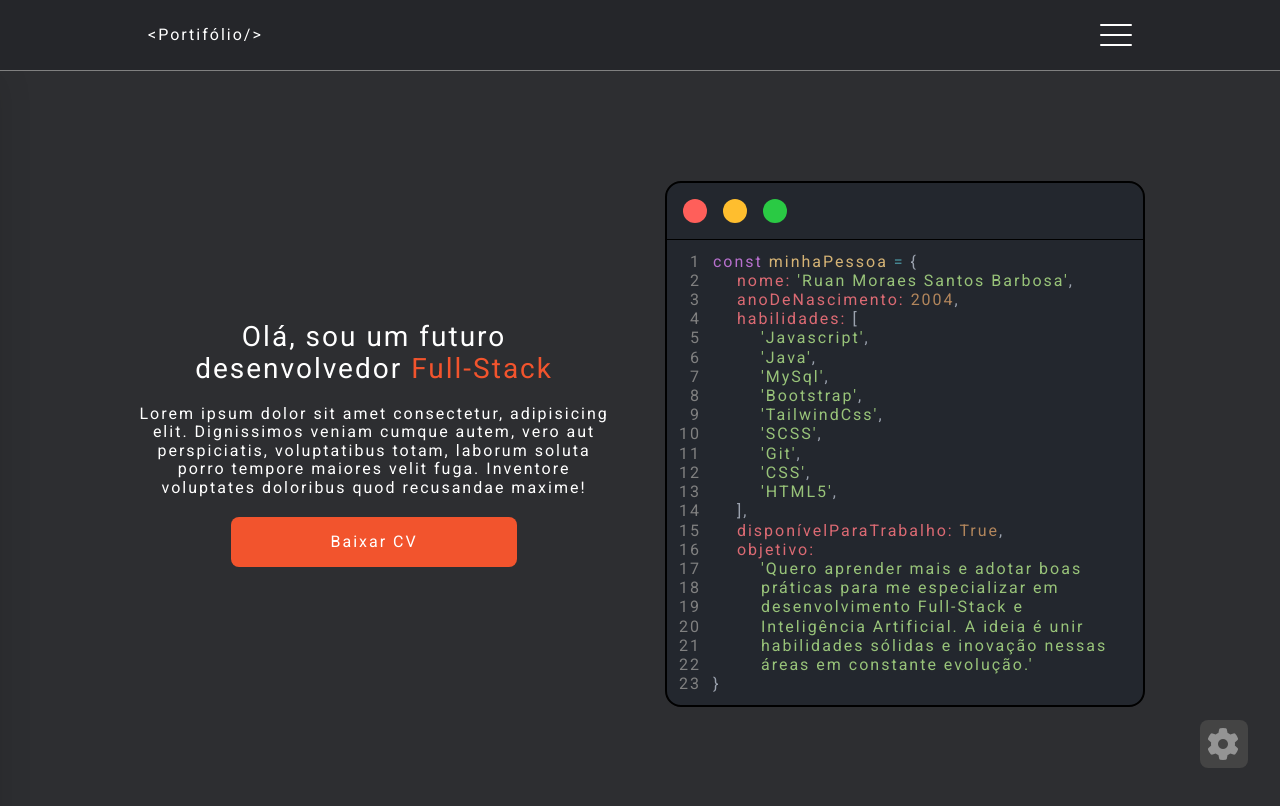
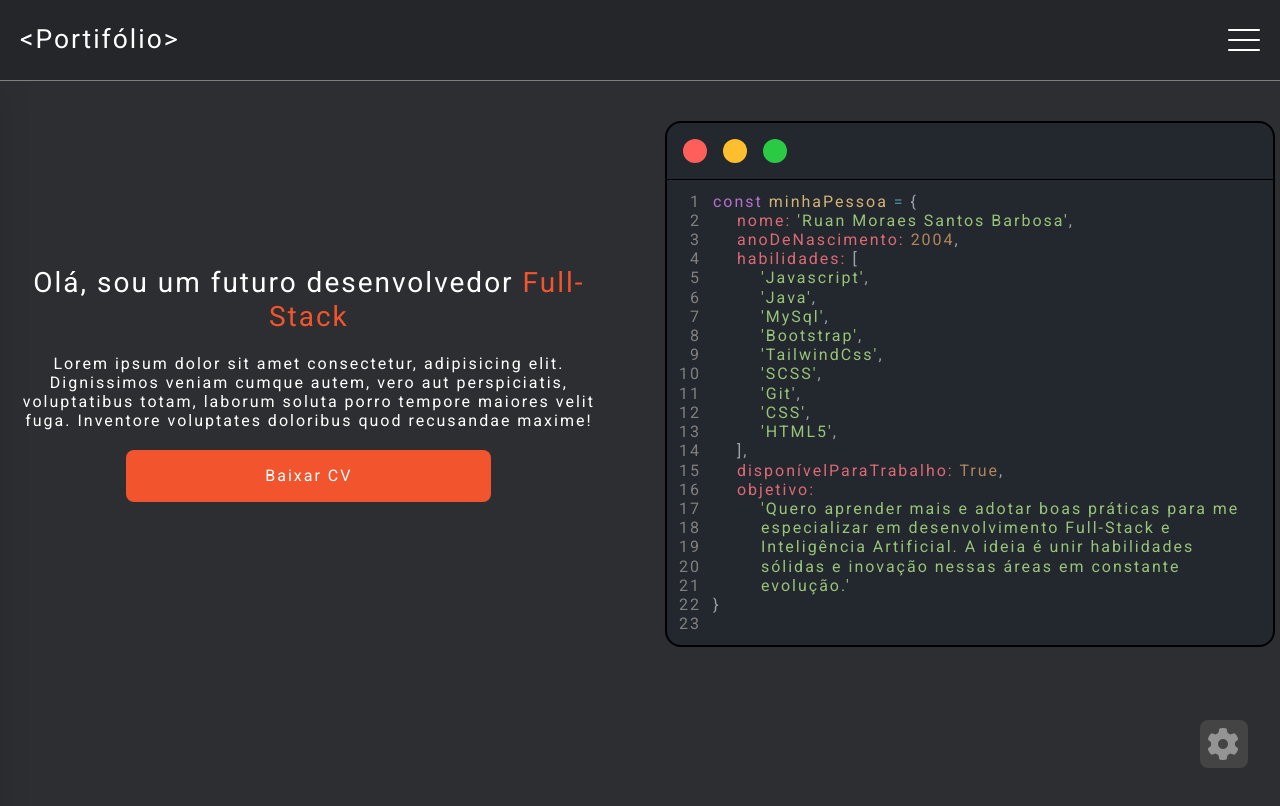
Before and after one commit to Ruan-Moraes/Portifolio-V1, a website: page index.html in a window 1280 px wide. Shown: the top 806 px of the page. Drawn offline with nearby package versions, Linux system fonts and the light colour scheme.

Commit message:
update 03/02/2024

```diff
--- a/index.html
+++ b/index.html
@@ -22,7 +22,7 @@
       <nav class="header__container">
         <div class="header__title">
           <h1>
-            <a href="#">&#60;Portifólio/&#62;</a>
+            <a href="#">&#60;Portifólio&#62;</a>
           </h1>
         </div>
         <div class="header__menu">
--- a/scss/1-base/_reset.scss
+++ b/scss/1-base/_reset.scss
@@ -107,7 +107,7 @@ video {
 
 body {
   padding: 0 0 200rem;
-  line-height: 1;
+  line-height: 1.2;
   background-color: variables.$primary-color;
 }
 
@@ -127,10 +127,12 @@ ol,
 ul {
   list-style: none;
 }
+
 blockquote,
 q {
   quotes: none;
 }
+
 blockquote:before,
 blockquote:after,
 q:before,
@@ -138,6 +140,7 @@ q:after {
   content: '';
   content: none;
 }
+
 table {
   border-collapse: collapse;
   border-spacing: 0;
--- a/scss/1-base/_variables.scss
+++ b/scss/1-base/_variables.scss
@@ -4,8 +4,10 @@ $xl: 80rem;
 $lg: 64rem;
 $md: 48rem;
 $sm: 40rem;
+$min-desktop: 31.25rem;
+$mbl: 26.5625rem;
+$mbm: 23.4375rem;
 $mbs: 20rem;
-$mbm: 23.4375rem;
 
 // Colors
 $white: #fff;
--- a/scss/2-layouts/header/_header.scss
+++ b/scss/2-layouts/header/_header.scss
@@ -24,14 +24,15 @@
     -ms-flex-align: center;
     align-items: center;
     @extend %container;
-    @include mixins.xl {
+    @include mixins.xl2 {
       padding: 1.5rem 0;
       -ms-flex-pack: distribute;
       justify-content: space-around;
     }
 
     #{$header}__title {
-      @include mixins.xl {
+      font-size: 1.5rem;
+      @include mixins.md {
         padding: 0;
         font-size: 1.65rem;
       }
@@ -56,31 +57,20 @@
       flex-direction: column;
       gap: 0.5rem;
       cursor: pointer;
-      @include mixins.xl {
+      @include mixins.xl2 {
         display: none;
-      }
-      &:active {
-        .header__lineOne,
-        .header__lineTwo,
-        .header__lineThree {
-          background-color: variables.$color-link;
-        }
       }
 
       .header__lineOne,
       .header__lineTwo,
       .header__lineThree {
+        height: 0.125rem;
+        width: 2rem;
         border-radius: 0.5rem;
         background-color: white;
         -webkit-transition: 0.25s ease;
         -o-transition: 0.25s ease;
         transition: 0.25s ease;
-        &::before {
-          height: 0.125rem;
-          width: 2rem;
-          display: block;
-          content: '';
-        }
 
         &.lineOneIsActivated {
           -webkit-transform: rotate(-45deg) translate(-0.5rem, 0.5rem);
@@ -98,6 +88,23 @@
           transform: rotate(45deg) translate(-0.3125rem, -0.4375rem);
         }
       }
+
+      &:active {
+        .header__lineOne,
+        .header__lineTwo,
+        .header__lineThree {
+          background-color: variables.$color-link;
+        }
+      }
+      @include mixins.min-desktop {
+        &:hover {
+          .header__lineOne,
+          .header__lineTwo,
+          .header__lineThree {
+            background-color: variables.$color-link;
+          }
+        }
+      }
     }
 
     #{$header}__links {
@@ -107,7 +114,7 @@
       top: 0;
       right: 0;
       z-index: 1001;
-      margin-top: 4.425rem;
+      margin-top: 4.85rem;
       padding: 0 1rem;
       display: -webkit-box;
       display: -ms-flexbox;
@@ -126,14 +133,16 @@
       -webkit-transition: 0.5s ease;
       -o-transition: 0.5s ease;
       transition: 0.5s ease;
+      @include mixins.md {
+        margin-top: 5.05rem;
+      }
       @include mixins.lg {
         width: 50%;
         -webkit-box-shadow: inset 2rem 0 4rem rgba(0, 0, 0, 0.4);
         box-shadow: inset 2rem 0 4rem rgba(0, 0, 0, 0.4);
       }
-      @include mixins.xl {
+      @include mixins.xl2 {
         height: auto;
-        width: calc(16.996125rem * 3);
         position: static;
         margin: 0;
         padding: 0;
@@ -141,6 +150,7 @@
         flex-direction: row;
         justify-content: space-between;
         border-left: none;
+        -webkit-box-shadow: none;
         box-shadow: none;
         -webkit-box-orient: horizontal;
         -webkit-box-direction: normal;
@@ -151,20 +161,20 @@
         transform: translate(0);
       }
 
-      &.menuIsActivated {
-        -webkit-transform: translateX(0);
-        -ms-transform: translateX(0);
-        transform: translateX(0);
-      }
-
       h2 {
         font-size: 1.75rem;
         @include mixins.md {
           font-size: 2.25rem;
         }
-        @include mixins.xl {
+        @include mixins.xl2 {
           font-size: 1.75rem;
         }
+      }
+
+      &.menuIsActivated {
+        -webkit-transform: translateX(0);
+        -ms-transform: translateX(0);
+        transform: translateX(0);
       }
 
       #{$header}__navigation {
@@ -183,7 +193,7 @@
         -ms-flex-align: center;
         align-items: center;
         gap: 1.5rem;
-        @include mixins.xl {
+        @include mixins.xl2 {
           margin: 0;
           -webkit-box-orient: horizontal;
           -webkit-box-direction: normal;
@@ -196,8 +206,7 @@
         }
 
         a {
-          padding-top: 0.5rem;
-          padding-bottom: calc(0.5rem - 0.125rem);
+          padding: 0.5rem 0;
           font-size: 1.15rem;
           border-bottom: 0.125rem solid transparent;
           -webkit-transition: color 0.2s, border-bottom 0.4s;
@@ -210,7 +219,7 @@
           @include mixins.md {
             font-size: 1.3rem;
           }
-          @include mixins.xl {
+          @include mixins.xl2 {
             font-size: 1.15rem;
           }
         }
@@ -231,7 +240,7 @@
         -ms-flex-align: center;
         align-items: center;
         gap: 1rem;
-        @include mixins.xl {
+        @include mixins.xl2 {
           -webkit-box-orient: horizontal;
           -webkit-box-direction: normal;
           -ms-flex-direction: row;
@@ -240,7 +249,7 @@
 
         span {
           display: none;
-          @include mixins.xl {
+          @include mixins.xl2 {
             display: inline;
           }
         }
@@ -256,7 +265,7 @@
             @include mixins.md {
               font-size: 1.75rem;
             }
-            @include mixins.xl {
+            @include mixins.xl2 {
               font-size: 1.5rem;
             }
             &:hover {
--- a/scss/2-layouts/main/_main.scss
+++ b/scss/2-layouts/main/_main.scss
@@ -6,7 +6,7 @@
 .main {
   $main: &;
   height: 40rem;
-  margin-top: 17rem;
+  margin-top: 16.5rem;
   display: -webkit-box;
   display: -ms-flexbox;
   display: flex;
@@ -21,13 +21,22 @@
   -ms-flex-align: center;
   align-items: center;
   @include mixins.mbm {
-    margin-top: 13.25rem;
+    margin-top: 13.5rem;
+  }
+  @include mixins.mbl {
+    margin-top: 12rem;
   }
   @include mixins.md {
-    margin-top: 7.75rem;
+    margin-top: 8rem;
+  }
+  @include mixins.lg {
+    margin-top: 6rem;
   }
   @include mixins.xl {
-    margin-top: 9.75rem;
+    margin-top: 4rem;
+  }
+  @include mixins.xl2 {
+    margin-top: 3rem;
   }
 
   &__container {
@@ -76,7 +85,7 @@
         @include mixins.lg {
           gap: 1.25rem;
         }
-        @include mixins.xl {
+        @include mixins.xl2 {
           gap: 1.5rem;
         }
 
--- a/scss/2-layouts/others/_blur.scss
+++ b/scss/2-layouts/others/_blur.scss
@@ -32,7 +32,7 @@
   height: 100vh;
   width: 50%;
   z-index: 1000;
-  margin-top: 4.425rem;
+  margin-top: 5.05rem;
   border-right: 0.0625rem solid gray;
   -webkit-transition: 0.5s ease;
   -o-transition: 0.5s ease;
@@ -40,12 +40,10 @@
   -webkit-transform: translateX(-100%);
   -ms-transform: translateX(-100%);
   transform: translateX(-100%);
-
   @include mixins.lg {
     display: block;
   }
-
-  @include mixins.xl {
+  @include mixins.xl2 {
     display: none;
   }
 
--- a/scss/3-modules/_mixins.scss
+++ b/scss/3-modules/_mixins.scss
@@ -7,7 +7,7 @@
 }
 
 @mixin xl {
-  @media screen and (min-width: variables.$xl2) {
+  @media screen and (min-width: variables.$xl) {
     @content;
   }
 }
@@ -30,6 +30,18 @@
   }
 }
 
+@mixin min-desktop {
+  @media screen and (min-width: variables.$min-desktop) {
+    @content;
+  }
+}
+
+@mixin mbl {
+  @media screen and (min-width: variables.$mbl) {
+    @content;
+  }
+}
+
 @mixin mbm {
   @media screen and (min-width: variables.$mbm) {
     @content;
```
Also changed, not shown: assets/css/styles.css, 1 other file.
